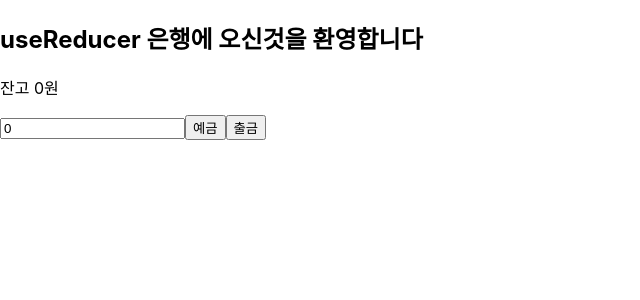
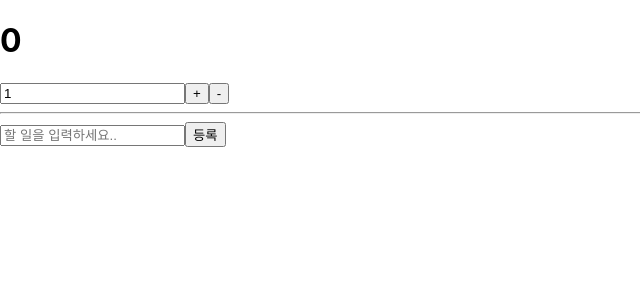
Before and after one commit to junsub123/Redux, a React (Create React App) app: page / in a window 1280 px wide. Shown: the top 300 px of the page, without its empty margins (0-640 px from the left). Built offline with nearby package versions, Linux system fonts and the light colour scheme.

Commit message:
commit
commit

```diff
--- a/package.json
+++ b/package.json
@@ -3,6 +3,7 @@
   "version": "0.1.0",
   "private": true,
   "dependencies": {
+    "@redux-devtools/extension": "^3.2.5",
     "@testing-library/jest-dom": "^5.16.5",
     "@testing-library/react": "^13.4.0",
     "@testing-library/user-event": "^13.5.0",
--- a/src/App.js
+++ b/src/App.js
@@ -1,45 +1,13 @@
-import React, { useState, useReducer } from 'react';
-
-// reducer - state를 업데이트 하는 역할
-// dispatch - state 업데이트를 위한 요구
-// action - 요구의 내용
-const reducer = (state, action) => {
-  console.log("reducer가 일을 합니다!", state, action)
-
-  // type으로 어떻게 할껀지 결정하는데 if,else if 문이 있고 switch 문이 있음
-  switch(action.type){
-    case 'deposit':
-      return state + action.payload
-    case 'withdraw':
-      return state - action.payload
-    default:
-      return state
-  }
-}
+import React from 'react';
+import CounterContainer from './modules/CounterContainer';
+import TodosContainer from './components/TodosContainer';
 
 function App() {
-  const [number, setNumber] = useState(0)
-  const [money, dispatch] = useReducer(reducer, 0)
-
   return (
     <div>
-      <h2>useReducer 은행에 오신것을 환영합니다</h2>
-      <p>잔고 {money}원</p>
-      <input
-        type='number'
-        value={number}
-        onChange={(e) => setNumber(parseInt(e.target.value))}
-        step="1000"
-      />
-      <button onClick={() => {
-        dispatch({ type : 'deposit', payload: number })
-      }}
-      >
-      예금</button>
-      <button onClick={() => {
-        dispatch({ type : 'withdraw', payload: number })
-      }}
-      >출금</button>
+      <CounterContainer />
+      <hr />
+      <TodosContainer />
     </div>
   );
 };
--- a/src/Count.jsx
+++ b/src/Count.jsx
@@ -1,41 +1,21 @@
-import React,{useState, useReducer} from "react";
+import React from "react";
+import { increase } from "./modules/counter";
 
-export default function Count() {
-    const [number, setNumber] = useState(1)
-    function countReducer(oldCount, action) {
-        if(action === 'Up'){
-            return oldCount + 1
-        }else if(action === 'Down'){
-            return oldCount - 1
-        }else if(action === 'Zero'){
-            return 0;
-        }
+export default function Counter({ number, diff, onIncrease, onDecrease, onSetDiff }) {
+
+    const onChange = e => {
+        // e.target.value 의 타입은 문자열이기 때문에 숫자로 변환해주어야 합니다.
+        onSetDiff(parseInt(e.target.value, 10));
     }
 
-    // const [count, setCount] = useState(0);
-    const [count, countDispatch] = useReducer(countReducer, 0)
-
-    function Up() {
-        countDispatch('Up')
-    }
-    function Down() {
-        countDispatch('Down')
-    }
-    function Zero() {
-        countDispatch('Zero')
-    }
-    function changeNumber(event) {
-        setNumber(Number(event.target.value))
-    }
-
-    return (
-        <div style={{ textAlign: 'center' }}>
-            <h1>{count}</h1>
-            <input type="text" value={number} onChange={changeNumber} />
-            <input type="button" value='-' onClick={Down} />
-            <input type="button" value='0' onClick={Zero} />
-            <input type="button" value='+' onClick={Up} />
-
+    return(
+        <div>
+            <h1>{number}</h1>
+            <div>
+                <input type="number" value={diff} min="1" onChange={onChange} />
+                <button onClick={onIncrease}>+</button>
+                <button onClick={onDecrease}>-</button>
+            </div>
         </div>
-    )
+    );
 }
--- /dev/null
+++ b/src/components/Todos.js
@@ -0,0 +1,51 @@
+import React,{ useState } from "react";
+
+// 컴포넌트 최적화를 위하여 React.memo를 사용합니다
+const TodoItem = React.memo(function TodoItem({ todo, onToggle }) {
+    return(
+        <li
+            style={{ textDecoration: todo.done ? 'line-through' : 'none' }}
+            onClick={() => onToggle(todo.id)}
+        >
+           {todo.text}
+        </li>
+    )
+})
+
+// 컴포넌트 최적화를 위하여 React.memo를 사용합니다
+const TodoList = React.memo(function TodoList({ todos, onToggle }) {
+    return(
+        <ul>
+            {todos.map(todo => {
+                <TodoItem key={todo.id} todo={todo} onToggle={onToggle} />
+            })}
+        </ul>
+    )
+})
+
+function Todos({ todos, onCreate, onToggle }) {
+    // 리덕스를 사용한다고 해서 모든 상태를 리덕스에서 관리해야하는 것은 아닙니다.
+    const [text, setText] = useState('');
+    const onChange = e => setText(e.target.value);
+    const onSumit = e => {
+        e.preventDefault(); // Submit 이벤트가 발생했을 때 새로고침 방지
+        onCreate(text);
+        setText(''); // 인풋 초기화
+    }
+
+    return(
+        <div>
+            <form onSubmit={onSumit}>
+                <input
+                    value={text}
+                    placeholder="할 일을 입력하세요.."
+                    onChange={onChange}
+                />
+                <button type="submit">등록</button>
+            </form>
+            <TodoList todos={todos} onToggle={onToggle} />
+        </div>
+    )
+}
+
+export default Todos;
--- /dev/null
+++ b/src/components/TodosContainer.js
@@ -0,0 +1,18 @@
+import React, { useCallback } from "react";
+import { useSelector, useDispatch } from "react-redux";
+import Todos from "./Todos";
+import { addTodo,toggleTodo } from "../modules/todo";
+
+function TodosContainer() {
+    // useSelector 에서 꼭 객체를 반환 할 필요요는 없습니다.
+    // 한 종류의 값만 조회하고 싶으면 그냥 워하는 값만 바로 반환하면 됩니다.
+    const todos = useSelector(state => state.todos);
+    const dispatch = useDispatch();
+
+    const onCreate = text => dispatch(addTodo(text));
+    const onToggle = useCallback(id => dispatch(toggleTodo(id)), [dispatch]); // 최적화를 위해 useCallback 사용
+
+    return <Todos todos={todos} onCreate={onCreate} onToggle={onToggle} />
+}
+
+export default TodosContainer;
--- a/src/index.js
+++ b/src/index.js
@@ -2,15 +2,21 @@
 import ReactDOM from 'react-dom/client';
 import './index.css';
 import App from './App';
-import UseReducer from './UseReducer';
 import reportWebVitals from './reportWebVitals';
-import Count from './Count';
-import React_redux from './React_redux';
+import { Provider } from 'react-redux';
+import { createStore } from 'redux';
+import rootReducer from './modules';
+import { composeWithDevTools } from "@redux-devtools/extension";
+
+const store = createStore(rootReducer, composeWithDevTools()); // 스토어를 만듭니다.
+// composeWithDevTools 를 사용하여 리덕스 개발자 도구 활성화
 
 const root = ReactDOM.createRoot(document.getElementById('root'));
 root.render(
   <React.StrictMode>
-    <App />
+    <Provider store={store}>
+      <App />
+    </Provider>
   </React.StrictMode>
 );
 
--- /dev/null
+++ b/src/modules/CounterContainer.js
@@ -0,0 +1,35 @@
+import React from "react";
+import { useSelector, useDispatch } from "react-redux";
+import Counter from "../Count";
+import { increase, decrease, setDiff } from "./counter";
+
+function CounterContainer() {
+    // useSelector 는 리덕스 스토어의 상태를 조회하는 Hook입니다.
+    // state의 값은 store.getState() 함수를 호출했을 때 나타나는 결과물과 동일합니다.
+    const { number, diff } = useSelector(state => ({
+        number: state.counter.number,
+        diff: state.counter.diff
+    }));
+
+    // dispatch는 state 업데이트를 위한 도구
+    // useDispatch 는 리덕스 스토어의 dispatch 를 함수에서 사용 할 수 있게 해주는 Hook 입니다.
+    const dispatch = useDispatch();
+    // 각 액션들을 디스패치하는 함수들을 만드세여
+    const onIncrease = () => dispatch(increase());
+    const onDecrease = () => dispatch(decrease());
+    const onSetDiff = diff => dispatch(setDiff(diff));
+
+    return(
+        <Counter
+            // 상태와
+            number={number}
+            diff={diff}
+            // 액션을 디스패치 하는 함수들을 props로 넣어줍시다.
+            onIncrease={onIncrease}
+            onDecrease={onDecrease}
+            onSetDiff={onSetDiff}
+        />
+    );
+}
+
+export default CounterContainer;
--- /dev/null
+++ b/src/modules/counter.js
@@ -0,0 +1,42 @@
+/* 액션 타입 만들기 */
+// Ducks 패턴을 따를땐 액션의 이름에 접두사를 넣어주세요.
+// 이렇게 하면 다른 모듈과 액션 이름이 중복되는 것을 방지 할 수 있습니다.
+const SET_DIFF = 'counter/SET_DIFF';
+const INCREASE = 'counter/INCREASE';
+const DECREASE = 'counter/DECREASE';
+
+/* 액션 생성함수 만들기 */
+// 액션 생성함수를 만들고 export 키워드를 사용해서 내보내주세요.
+export const setDiff = diff => ({ type: SET_DIFF, diff });
+export const increase = () => ({ type: INCREASE });
+export const decrease = () => ({ type: DECREASE });
+
+/* 초기 상태 선언 */
+const initialState = {
+    number: 0,
+    diff: 1
+};
+
+/* 리듀서 선언 */
+// 리듀서는 export default 로 내보내주세요.
+export default function counter(state = initialState, action){
+    switch(action.type){
+        case SET_DIFF:
+            return{
+                ...state,
+                diff: action.diff
+            };
+        case INCREASE:
+            return{
+                ...state,
+                number: state.number + state.diff
+            }
+        case DECREASE:
+            return{
+                ...state,
+                number: state.number - state.diff
+            }
+        default:
+            return state;
+    }
+}
--- /dev/null
+++ b/src/modules/index.js
@@ -0,0 +1,10 @@
+import { combineReducers } from "redux";
+import counter from "./counter";
+import todos from "./todo";
+
+const rootReducer = combineReducers({
+    counter,
+    todos
+});
+
+export default rootReducer;
--- /dev/null
+++ b/src/modules/todo.js
@@ -0,0 +1,48 @@
+import { useDeferredValue } from "react";
+
+/* 액션 타입 선택 */
+const ADD_TODO = 'todos/ADD_TODO';
+const TOGGLE_TODO = 'todos/TOGGLE_TODO';
+
+/* 액션 생성함수 선언 */
+let nextId = 1; // todo 데이터에서 사용 할 고유 id
+export const addTodo = text => ({
+    type: ADD_TODO,
+    todo: {
+        id: nextId++, // 새 항목을 추가하고 nextId 값에 1을 더해줍니다.
+        text
+    }
+});
+export const toggleTodo = id => ({
+    type: TOGGLE_TODO,
+    id
+});
+
+/* 초기 상태 선언 */
+// 리듀서의 초기 상태는 꼭 객체타입일 필요 없습니다.
+// 배열이여도 되고, 원시 타입 (숫자, 문자열, 불리언 이여도 상관 없습니다.)
+const initialState = [
+    /* 우리는 다음과 같이 구성된 객체를 이 배열 안에 넣을 것입니다.
+    {
+        id: 1,
+        text: '예시',
+        done: false
+    }
+    */
+];
+
+export default function todos(state = initialState, action) {
+    switch(action.type){
+        case ADD_TODO:
+            return state.concat(action.todo);
+        case TOGGLE_TODO:
+            return state.map(
+                todo =>
+                    todo.id === action.id // id 가 일치하면
+                    ? {...todo, done: !todo.done} // done 값을 반전시키고
+                    : todo // 아니라면 그대로 둠
+            );
+        default:
+            return state;
+    }
+}
```
Also changed, not shown: src/Bank.js (added, +47 -0 lines), 1 other file (tests, documents, lock files or other folders).
